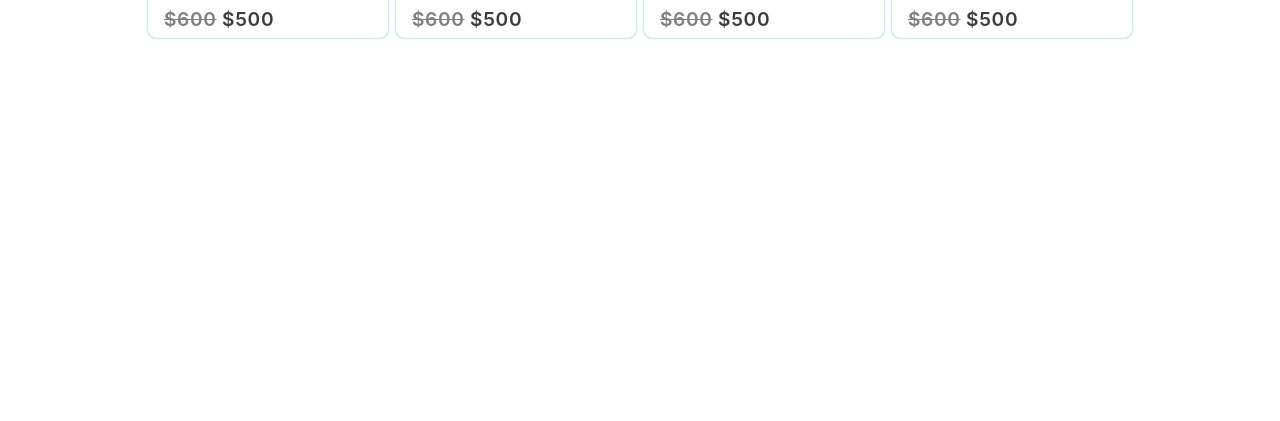
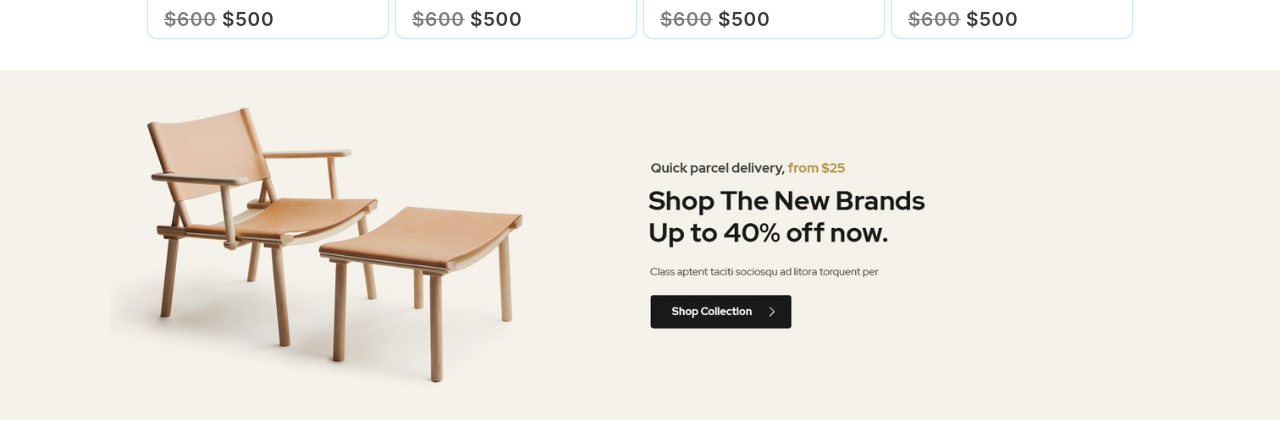
Before and after one commit to dipraj-howlader/jangobd-ecommerce, a React (Create React App) app: page / in a window 1280 px wide. Shown: the part 898-1319 px from the top of the page. Before the commit the page ends 968 px from the top, so only its background shows below. Built offline with nearby package versions, Linux system fonts and the light colour scheme.

Commit message:
offer section added

```diff
--- a/src/components/Home/Home/Home.js
+++ b/src/components/Home/Home/Home.js
@@ -1,5 +1,6 @@
 import React from 'react';
 import Header from '../Header/Header';
+import OfferSection from '../OfferSection/OfferSection';
 import ProductSection from '../ProductSection/ProductSection';
 
 const Home = () => {
@@ -7,6 +8,7 @@ const Home = () => {
         <div>
             <Header></Header>
             <ProductSection></ProductSection>
+            <OfferSection></OfferSection>
         </div>
     );
 };
--- /dev/null
+++ b/src/components/Home/OfferSection/OfferSection.css
@@ -0,0 +1,14 @@
+.offer-section{
+    height: 350px;
+    width: 100vw;
+}
+.offer-section img{
+    cursor: pointer;
+    width: 100%;
+    height: 100%;
+    object-fit: cover;
+    transition: 0.3s all ease;
+}
+.offer-section img:hover{
+    transform: scale(1.03);
+}
--- /dev/null
+++ b/src/components/Home/OfferSection/OfferSection.js
@@ -0,0 +1,12 @@
+import React from 'react';
+import offerBanner from '../../../images/offerBanner.jpg'
+import './OfferSection.css'
+const OfferSection = () => {
+    return (
+        <div className="offer-section">
+            <img src={offerBanner} alt="" />
+        </div>
+    );
+};
+
+export default OfferSection;
```
Also changed, not shown: src/images/offerBanner.jpg (added).
